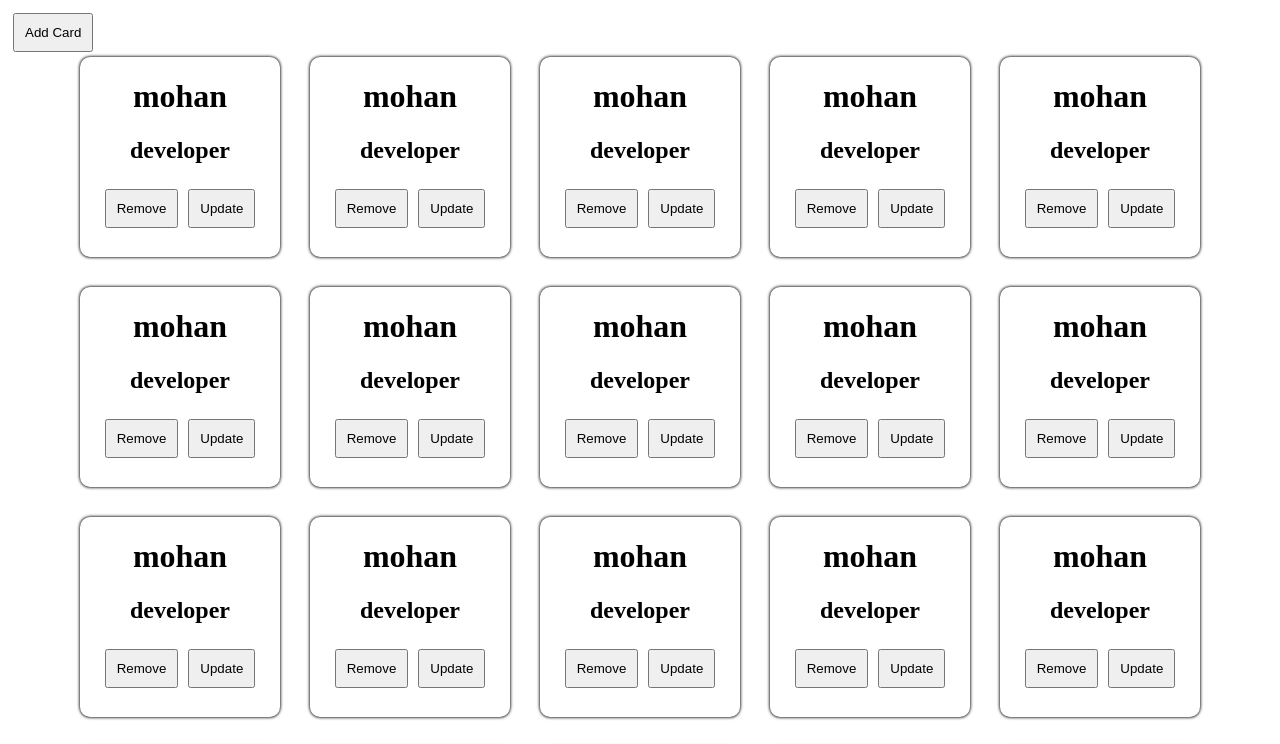
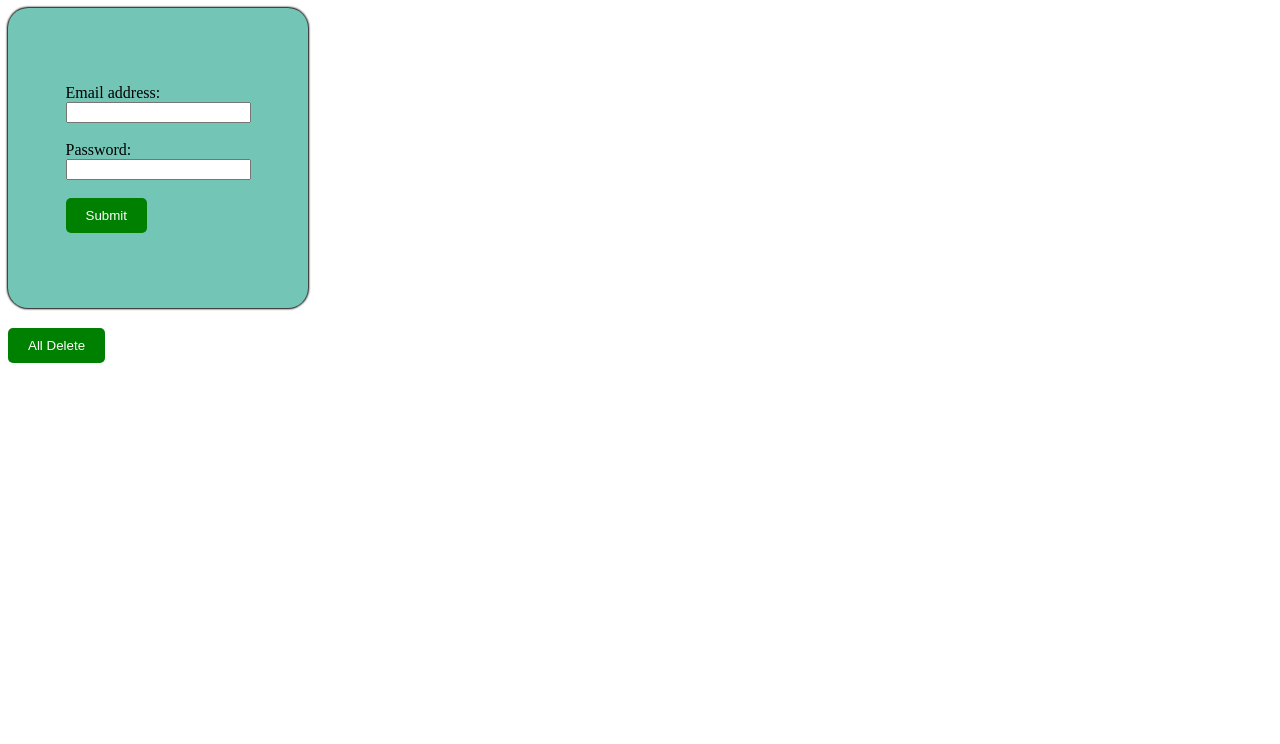
Before and after one commit to TANNE123/function-components-hooks-project, a React (Vite) app: page / in a window 1280 px wide. Shown: the top 744 px of the page. Built offline with nearby package versions, Linux system fonts and the light colour scheme; no server answers.

Commit message:
29-08-24from-task

```diff
--- a/package.json
+++ b/package.json
@@ -11,7 +11,9 @@
   },
   "dependencies": {
     "axios": "^1.7.5",
+    "bootstrap": "^5.3.3",
     "react": "^18.3.1",
+    "react-bootstrap": "^2.10.4",
     "react-dom": "^18.3.1"
   },
   "devDependencies": {
--- a/src/App.jsx
+++ b/src/App.jsx
@@ -1,15 +1,12 @@
-import CardTodo from "./components/todo-card/card"
-import ButtonEvenOdd from "./components/todo-list/button-task"
-import LogoComponent from "./logo-components"
+import FromValidation from "./components/29-08-24/fromvalidation"
+
 
 
 const App=()=>{
   return(
     <>
-   <CardTodo/>
-    <ButtonEvenOdd/>
-   <LogoComponent/>
 
+  <FromValidation/>
 
     </>
   )
--- /dev/null
+++ b/src/components/29-08-24/from.modules.css
@@ -0,0 +1,40 @@
+.submit-from{
+    width: 300px;
+    height: 300px;
+    box-shadow: 0 0 2px 1px;
+    border-radius: 20px;
+    display: flex;
+    flex-wrap: wrap;
+    justify-content: center;
+    align-items: center;
+    background:#73c6b6;
+}
+
+.form{
+    width: 200px;
+    height: 150px;
+    display: flex;
+    flex-wrap: wrap;
+    justify-content: center;
+    align-items: center;
+    padding: 0 0 0 30px;
+    border-radius: 10px;
+    box-shadow: 0 0 2px 1px;
+    background-color: #a3e4d7;
+}
+.from-main{
+    margin: 20px 0 0 30px;
+    display: flex;
+    flex-wrap: wrap;
+    justify-content: left;
+    gap: 10px;
+
+}
+
+button{
+    background: green;
+    padding: 10px 20px;
+    color: #fff;
+    border: none;
+    border-radius: 5px;
+}
--- /dev/null
+++ b/src/components/29-08-24/fromvalidation.jsx
@@ -0,0 +1,138 @@
+import axios from "axios";
+import React, { useState } from "react";
+import { useRef } from "react";
+import "./from.modules.css";
+
+const FromValidation = () => {
+  const usernameRef = useRef();
+  const passwordRef = useRef();
+  const [card, setCard] = useState([]);
+  const [formErrors, setFormErrors] = useState({});
+
+  const onSubmit = (event) => {
+    event.preventDefault();
+
+    const userEnterName = usernameRef.current.value;
+    const userEnterPassword = passwordRef.current.value;
+
+    const fetchData = validate(userEnterName, userEnterPassword);
+
+    if (Object.keys(fetchData).length > 0) {
+      setFormErrors(fetchData);
+    } else {
+      callApi(userEnterName, userEnterPassword);
+    }
+
+    getData();
+  };
+
+  const getData = async () => {
+    const result = await axios.get(
+      "https://empty-back-data-1.onrender.com/data"
+    );
+    setCard(result.data);
+  };
+
+  const callApi = async (userEnterName, userEnterPassword) => {
+    try {
+      await axios.post("https://empty-back-data-1.onrender.com/data", {
+        username: userEnterName,
+        password: userEnterPassword,
+      });
+      getData(); // Fetch data after successful post
+    } catch (err) {
+      console.error("API call failed:", err);
+    }
+  };
+
+  const validate = (username, password) => {
+    const FormErrors = {};
+
+    if (!username) {
+      FormErrors.usernameError = "Please enter username";
+    } else if (username.length > 20) {
+      FormErrors.usernameError = "Please enter less than 20 characters";
+    }
+
+    if (!password) {
+      FormErrors.passwordError = "Please enter password";
+    } else if (password.length > 20) {
+      FormErrors.passwordError = "Please enter less than 20 characters";
+    }
+
+    return FormErrors;
+  };
+
+  const removeHandler = (targetId) => {
+    const filterData = card.filter((each) => each.id !== targetId);
+    setCard(filterData);
+  };
+
+  const AllDelete = async () => {
+    const result = await axios.get(
+      "https://empty-back-data-1.onrender.com/data"
+    );
+    const allData = result.data;
+
+    await Promise.all(
+      allData.map((item) =>axios.delete(`https://empty-back-data-1.onrender.com/data/${item.id}`)
+      )
+    );
+    setCard([]);
+  };
+
+  return (
+    <>
+    <div className="submit-from">
+      <form onSubmit={onSubmit}>
+        <div className="form-group">
+          <label >Email address:</label>
+          <br />
+          <input type="text" ref={usernameRef} />
+          <br />
+          <span style={{ color: "red" }}>{formErrors?.usernameError}</span>
+        </div>
+        <br />
+        <div className="form-group">
+          <label>Password:</label>
+          <br />
+          <input type="password" ref={passwordRef} />
+          <br />
+          <span style={{ color: "red" }}>{formErrors?.passwordError}</span>
+        </div>
+         <br />
+        <button type="submit" className="btn btn-default">
+          Submit
+        </button>
+      </form>
+      </div>
+      <h2>
+        <button onClick={AllDelete}>All Delete</button>
+      </h2>
+      <div className="from-main">
+        {card.map((eachObj) => {
+          const { username, password, id } = eachObj;
+
+          return (
+            <div className="form" key={id}>
+              <form>
+                <label >Email address:</label>
+                <br />
+                <input type="text" disabled={true} value={username} />
+                <br />
+                <label>Password:</label>
+                <br />
+                <input type="password" disabled={true} value={password} />
+                <button type="button" onClick={() => removeHandler(id)}>
+                  Remove
+                </button>
+              </form>
+            </div>
+          );
+        })}
+      </div>
+    </>
+  );
+};
+
+export default FromValidation;
```
Also changed, not shown: 1 other file (tests, documents, lock files or other folders).
